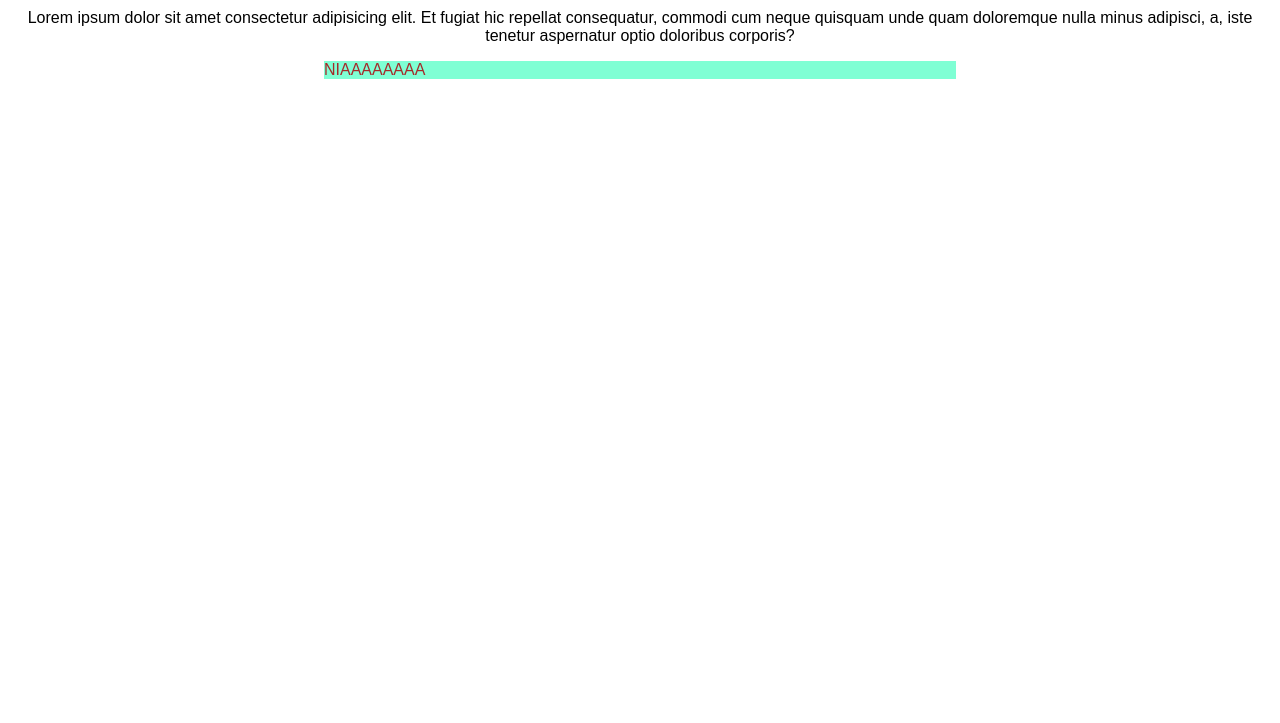
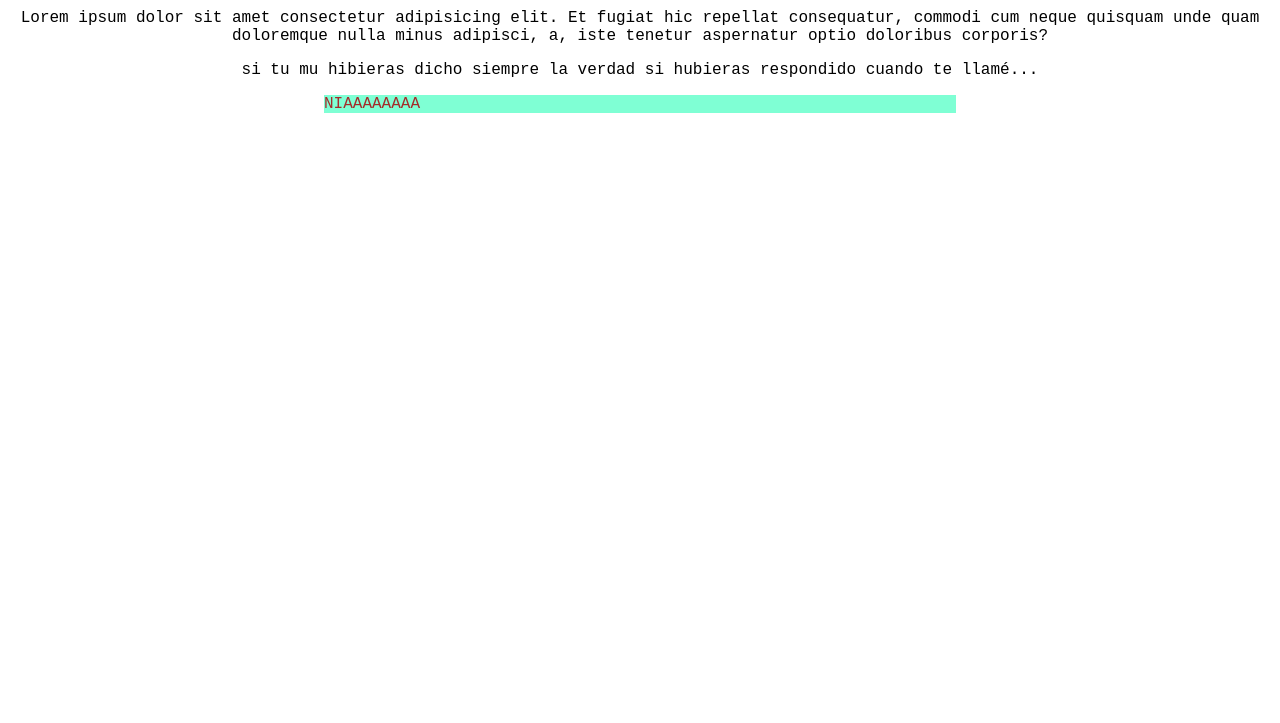
Before and after one commit to Thiago1306/PagCursoGit, a plain HTML site: page index.html in a window 1280 px wide. Shown: the part 77-800 px from the top of the page. Drawn offline with Linux system fonts and the light colour scheme.

Commit message:
agregando un contenido y cambiando la tipografia

```diff
--- a/css/main.css
+++ b/css/main.css
@@ -1,6 +1,6 @@
 body{
     text-align: center;
-    font-family: "Arial";
+    font-family:'Courier New', Courier, monospace;
 }
 
 h1{
--- a/index.html
+++ b/index.html
@@ -10,7 +10,9 @@
 <body>
     <h1>Hola perdida, mencantas bb xd</h1>
     <p>Lorem ipsum dolor sit amet consectetur adipisicing elit. Et fugiat hic repellat consequatur, commodi cum neque quisquam unde quam doloremque nulla minus adipisci, a, iste tenetur aspernatur optio doloribus corporis?</p>
-
+    <p>si tu mu hibieras dicho siempre la verdad
+        si hubieras respondido cuando te llamé...
+    </p>
     <footer>
         <div id="nia">NIAAAAAAAA
         </div>
```
